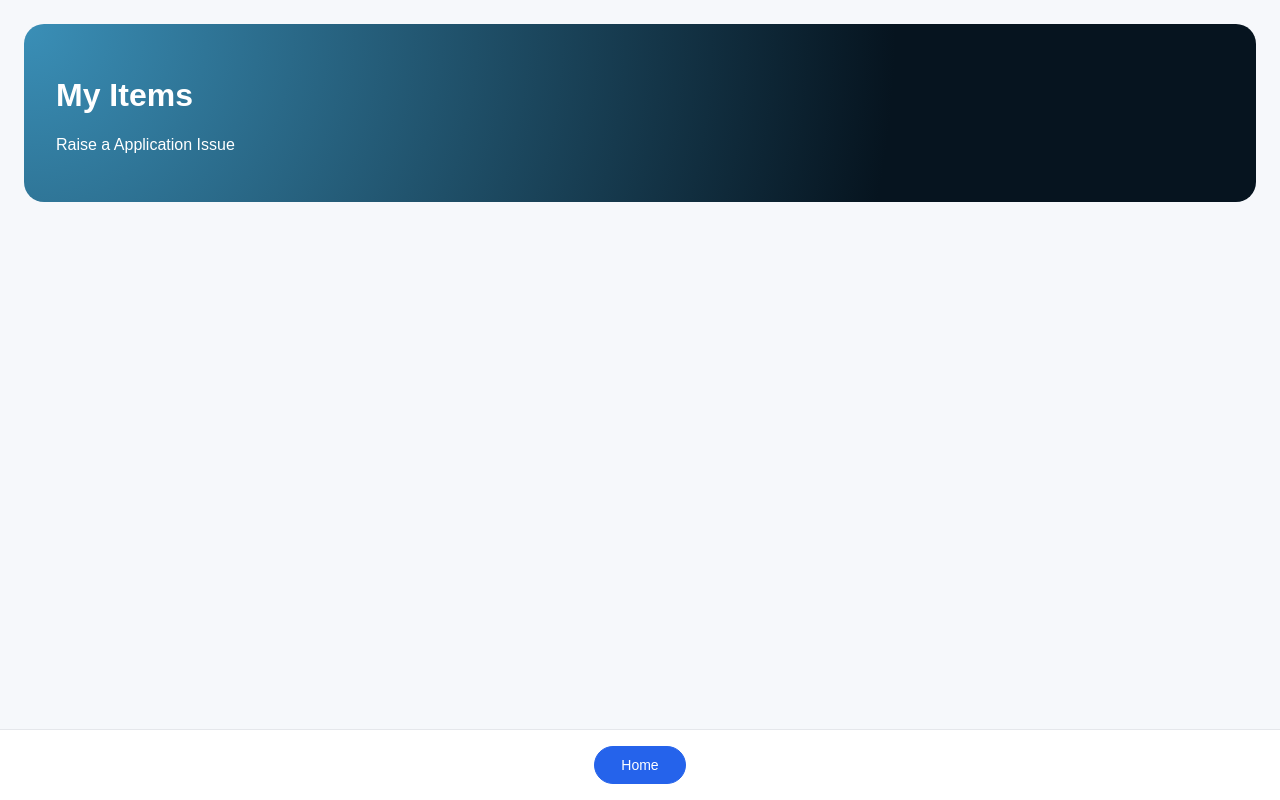
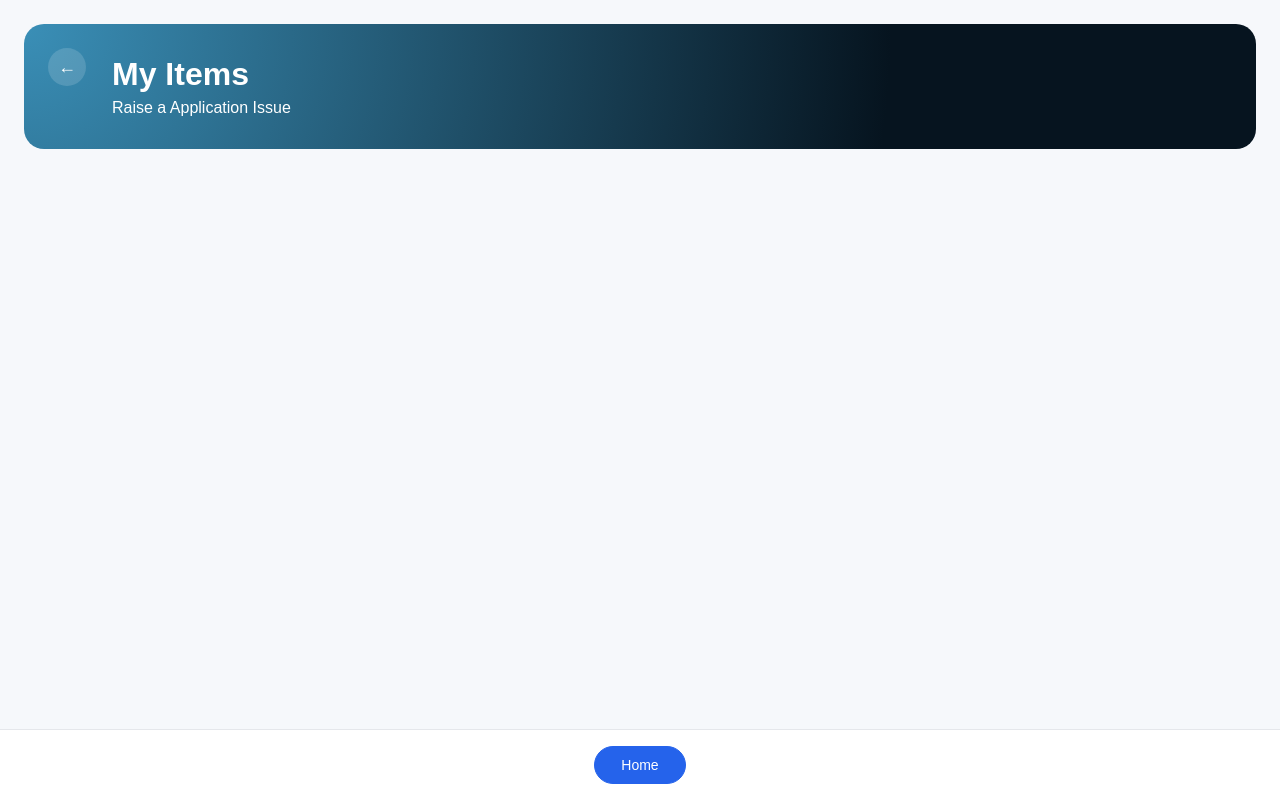
Before and after one commit to maheshk786/IvantiUIMahesh, a website: page HEAT/myitems.html in a window 1280 px wide. Drawn offline with Linux system fonts and the light colour scheme; no server answers.

Commit message:
your message here

```diff
--- a/HEAT/myitems.html
+++ b/HEAT/myitems.html
@@ -21,6 +21,41 @@ body {
   background: radial-gradient(circle at top left, #3a8fb7, #06141f 70%);
   color: #fff;
   padding: 32px;
+  position: relative;
+}
+
+/* BACK BUTTON */
+.back-btn {
+  position: absolute;
+  top: 24px;
+  left: 24px;
+  width: 38px;
+  height: 38px;
+  border-radius: 50%;
+  background: rgba(255,255,255,0.15);
+  display: flex;
+  align-items: center;
+  justify-content: center;
+  cursor: pointer;
+  font-size: 18px;
+  transition: background .2s ease;
+}
+
+.back-btn:hover {
+  background: rgba(255,255,255,0.25);
+}
+
+/* HEADER CONTENT */
+.header-content {
+  margin-left: 56px; /* space for back button */
+}
+
+.header-content h1 {
+  margin: 0;
+}
+
+.header-content p {
+  margin: 6px 0 0;
 }
 
 /* CONTENT */
@@ -197,8 +232,12 @@ body {
 </div>
 
 <div class="header">
-  <h1>My Items</h1>
-  <p>Raise a Application Issue</p>
+  <div class="back-btn" onclick="goToIndex()">←</div>
+
+  <div class="header-content">
+    <h1>My Items</h1>
+    <p>Raise a Application Issue</p>
+  </div>
 </div>
 
 <div class="container">
@@ -259,6 +298,10 @@ function goHome() {
   window.location.href = "/HEAT/Service.html";
 }
 
+function goToIndex() {
+  window.location.href = "/HEAT/Service.html";
+}
+
 function openModal(item) {
   document.getElementById("modalTitle").textContent =
     "Incident " + item.incidentNumber;
```
